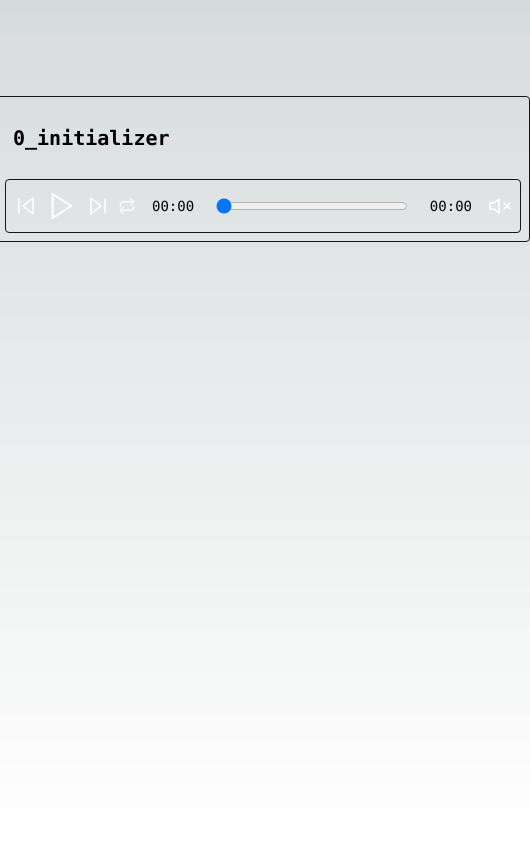
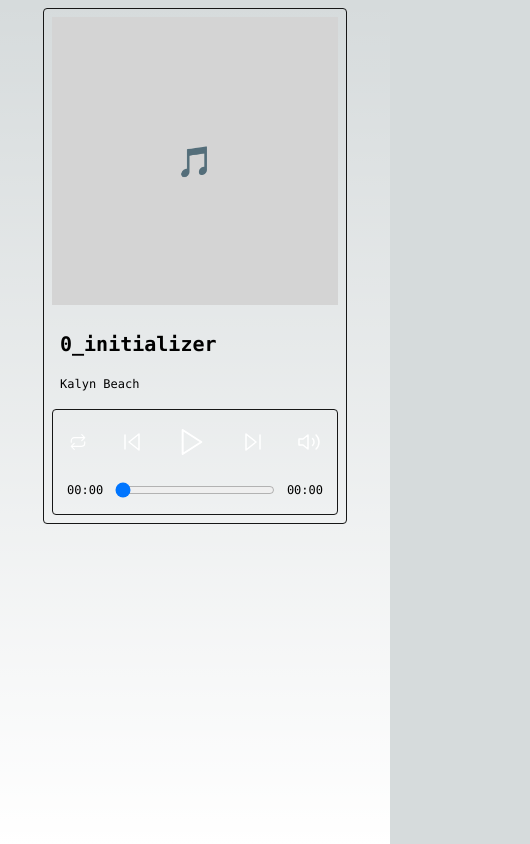
Before and after one commit to kalynbeach/wave-player-demo, a Next.js app: page / in a window 390 px wide. Shown: the whole page, 530 px wide, since content can reach past the window. Built offline with nearby package versions, Linux system fonts and the light colour scheme; no server answers.

Commit message:
work on mobile and desktop styles

```diff
--- a/src/app/(wave-player)/Controls.tsx
+++ b/src/app/(wave-player)/Controls.tsx
@@ -94,7 +94,17 @@ export default function Controls({
   return (
     <div className='controls p-2 flex flex-row gap-2 justify-between border border-neutral-900 rounded'>
       {/* Playback Controls */}
-      <div className='flex flex-row gap-2 justify-between items-center'>
+      <div className='w-full flex flex-col md:flex-row gap-2 md:gap-4 justify-between items-center'>
+        {/* Playback Buttons */}
+        <div className='w-full p-2 md:p-0 flex flex-row gap-2 justify-between items-center'>
+          {/* Loop */}
+          <button onClick={() => toggleLoop()} className=''>
+            {
+              isLooping ?
+              <svg xmlns="http://www.w3.org/2000/svg" width="18" height="18" viewBox="0 0 24 24" fill="none" stroke="#ffffff" strokeWidth="1.5" strokeLinecap="round" strokeLinejoin="round"><path d="M17 2.1l4 4-4 4"/><path d="M3 12.2v-2a4 4 0 0 1 4-4h12.8M7 21.9l-4-4 4-4"/><path d="M21 11.8v2a4 4 0 0 1-4 4H4.2"/></svg> :
+              <svg xmlns="http://www.w3.org/2000/svg" width="18" height="18" viewBox="0 0 24 24" fill="none" stroke="#262626" strokeWidth="1.5" strokeLinecap="round" strokeLinejoin="round"><path d="M17 2.1l4 4-4 4"/><path d="M3 12.2v-2a4 4 0 0 1 4-4h12.8M7 21.9l-4-4 4-4"/><path d="M21 11.8v2a4 4 0 0 1-4 4H4.2"/></svg>
+            }
+          </button>
           {/* Previous */}
           <button onClick={() => handlePrevious()} className=''>
             <svg xmlns="http://www.w3.org/2000/svg" width="24" height="24" viewBox="0 0 24 24" fill="none" stroke="#ffffff" strokeWidth="1.5" strokeLinecap="round" strokeLinejoin="round"><polygon points="19 20 9 12 19 4 19 20"></polygon><line x1="5" y1="19" x2="5" y2="5"></line></svg>
@@ -111,14 +121,15 @@ export default function Controls({
           <button onClick={() => handleNext()} className=''>
             <svg xmlns="http://www.w3.org/2000/svg" width="24" height="24" viewBox="0 0 24 24" fill="none" stroke="#ffffff" strokeWidth="1.5" strokeLinecap="round" strokeLinejoin="round"><polygon points="5 4 15 12 5 20 5 4"></polygon><line x1="19" y1="5" x2="19" y2="19"></line></svg>
           </button>
-        {/* Loop */}
-        <button onClick={() => toggleLoop()} className=''>
+          {/* Mute */}
+          <button onClick={() => setIsMuted(!isMuted)} className='justify-self-end'>
             {
-            isLooping ?
-            <svg xmlns="http://www.w3.org/2000/svg" width="18" height="18" viewBox="0 0 24 24" fill="none" stroke="#ffffff" strokeWidth="1.5" strokeLinecap="round" strokeLinejoin="round"><path d="M17 2.1l4 4-4 4"/><path d="M3 12.2v-2a4 4 0 0 1 4-4h12.8M7 21.9l-4-4 4-4"/><path d="M21 11.8v2a4 4 0 0 1-4 4H4.2"/></svg> :
-            <svg xmlns="http://www.w3.org/2000/svg" width="18" height="18" viewBox="0 0 24 24" fill="none" stroke="#262626" strokeWidth="1.5" strokeLinecap="round" strokeLinejoin="round"><path d="M17 2.1l4 4-4 4"/><path d="M3 12.2v-2a4 4 0 0 1 4-4h12.8M7 21.9l-4-4 4-4"/><path d="M21 11.8v2a4 4 0 0 1-4 4H4.2"/></svg>
+              isMuted ?
+              <svg xmlns="http://www.w3.org/2000/svg" width="24" height="24" viewBox="0 0 24 24" fill="none" stroke="#ffffff" strokeWidth="1.5" strokeLinecap="round" strokeLinejoin="round"><path d="M11 5L6 9H2v6h4l5 4zM22 9l-6 6M16 9l6 6"/></svg> :
+              <svg xmlns="http://www.w3.org/2000/svg" width="24" height="24" viewBox="0 0 24 24" fill="none" stroke="#ffffff" strokeWidth="1.5" strokeLinecap="round" strokeLinejoin="round"><polygon points="11 5 6 9 2 9 2 15 6 15 11 19 11 5"></polygon><path d="M19.07 4.93a10 10 0 0 1 0 14.14M15.54 8.46a5 5 0 0 1 0 7.07"></path></svg>
             }
           </button>
+        </div>
         <ProgressBar
           {...{
             audioRef,
@@ -130,7 +141,7 @@ export default function Controls({
       </div>
 
       {/* Volume Controls */}
-      <div className='flex flex-row gap-2 justify-between items-center'>
+      {/* <div className='flex flex-row gap-2 justify-between items-center'> */}
         {/* Slider */}
         {/* <input
           type='range'
@@ -141,14 +152,14 @@ export default function Controls({
           className={`w-16 bg-gradient-to-r from-green-500 from-${volume}%`}
         /> */}
         {/* Mute */}
-        <button onClick={() => setIsMuted(!isMuted)} className=''>
+        {/* <button onClick={() => setIsMuted(!isMuted)} className=''>
           {
             isMuted ?
-            <svg xmlns="http://www.w3.org/2000/svg" width="24" height="24" viewBox="0 0 24 24" fill="none" stroke="#ffffff" strokeWidth="1.5" strokeLinecap="round" strokeLinejoin="round"><polygon points="11 5 6 9 2 9 2 15 6 15 11 19 11 5"></polygon><path d="M19.07 4.93a10 10 0 0 1 0 14.14M15.54 8.46a5 5 0 0 1 0 7.07"></path></svg> :
-            <svg xmlns="http://www.w3.org/2000/svg" width="24" height="24" viewBox="0 0 24 24" fill="none" stroke="#ffffff" strokeWidth="1.5" strokeLinecap="round" strokeLinejoin="round"><path d="M11 5L6 9H2v6h4l5 4zM22 9l-6 6M16 9l6 6"/></svg>
+            <svg xmlns="http://www.w3.org/2000/svg" width="24" height="24" viewBox="0 0 24 24" fill="none" stroke="#ffffff" strokeWidth="1.5" strokeLinecap="round" strokeLinejoin="round"><path d="M11 5L6 9H2v6h4l5 4zM22 9l-6 6M16 9l6 6"/></svg> :
+            <svg xmlns="http://www.w3.org/2000/svg" width="24" height="24" viewBox="0 0 24 24" fill="none" stroke="#ffffff" strokeWidth="1.5" strokeLinecap="round" strokeLinejoin="round"><polygon points="11 5 6 9 2 9 2 15 6 15 11 19 11 5"></polygon><path d="M19.07 4.93a10 10 0 0 1 0 14.14M15.54 8.46a5 5 0 0 1 0 7.07"></path></svg>
           }
-        </button>
-      </div>
+        </button> */}
+      {/* </div> */}
     </div>
   )
 }
--- a/src/app/(wave-player)/ProgressBar.tsx
+++ b/src/app/(wave-player)/ProgressBar.tsx
@@ -28,16 +28,16 @@ export default function ProgressBar({
   }
 
   return (
-    <div className='progress-bar p-2 flex flex-row gap-2 justify-between items-center'>
-      <span className='w-14 font-mono text-sm'>{formatTime(timeProgress)}</span>
+    <div className='progress-bar p-2 md:p-0 flex flex-row gap-2 justify-between items-center'>
+      <span className='w-10 md:w-12 text-xs md:text-sm font-mono'>{formatTime(timeProgress)}</span>
       <input
         type='range'
         ref={progressBarRef}
         defaultValue={0}
         onChange={handleProgressChange}
-        className='w-48'
+        className='w-40 md:w-48'
       />
-      <span className='w-14 font-mono text-sm text-right'>{formatTime(duration)}</span>
+      <span className='w-10 md:w-12 text-xs md:text-sm font-mono text-right'>{formatTime(duration)}</span>
     </div>
   )
 }
--- a/src/app/(wave-player)/TrackImage.tsx
+++ b/src/app/(wave-player)/TrackImage.tsx
@@ -7,8 +7,8 @@ type Props = {
 
 export default function TrackImage({ track }: Props) {
   return (
-    <div className='track-image'>
-      <div className='w-32 h-[128px] bg-neutral-900 rounded'>
+    <div className='track-image flex justify-center items-center'>
+      <div className='w-72 h-72 md:w-32 md:h-32 bg-neutral-900 rounded'>
         {
           track.image ? (
             <Image
--- a/src/app/(wave-player)/TrackInfo.tsx
+++ b/src/app/(wave-player)/TrackInfo.tsx
@@ -7,9 +7,9 @@ type Props = {
 export default function TrackInfo({ track }: Props) {
   return (
     <div className='track-info p-2 flex-grow'>
-      <div className='w-full h-full flex flex-col justify-evenly'>
+      <div className='w-full min-h-[5rem] md:min-h-fit flex flex-col gap-2 justify-evenly'>
         <span className='font-mono font-bold text-xl'>{track.title}</span>
-        {/* <span className='font-mono text-xs'>{track.artist}</span> */}
+        <span className='font-mono text-xs'>{track.artist}</span>
         {/* TODO: Add `track.album` and any other track info */}
       </div>
     </div>
--- a/src/app/(wave-player)/WavePlayer.tsx
+++ b/src/app/(wave-player)/WavePlayer.tsx
@@ -48,7 +48,7 @@ export default function WavePlayer() {
   }, [audioInitialized, currentTrack])
 
   return (
-    <div className='wave-player p-2 flex flex-row gap-2 border border-neutral-900 rounded'>
+    <div className='wave-player p-2 max-w-xs md:max-w-3xl'>
       <audio
         src={currentTrack.src}
         ref={audioRef}
@@ -57,10 +57,11 @@ export default function WavePlayer() {
         loop={isLooping}
         defaultValue={currentTrack.src}
       />
+      <div className='wave-player-inner p-2 flex flex-col md:flex-row gap-2 border border-neutral-900 rounded'>
         <TrackImage
           track={currentTrack}
         />
-      <div className='flex flex-col gap-2 justify-between'>
+        <div className='flex flex-col md:gap-2 justify-between'>
           <TrackInfo
             track={currentTrack}
           />
@@ -82,5 +83,6 @@ export default function WavePlayer() {
           />
         </div>
       </div>
+    </div>
   )
 }
--- a/src/app/page.tsx
+++ b/src/app/page.tsx
@@ -2,7 +2,7 @@ import WavePlayer from './(wave-player)/WavePlayer'
 
 export default function Home() {
   return (
-    <main className='flex min-h-screen flex-col items-center justify-between p-24'>
+    <main className='w-full min-h-screen md:p-24 flex flex-col items-center justify-between'>
       <div className='flex flex-col items-center justify-center'>
         <WavePlayer />
       </div>
```
Lines whose indentation alone changed are shown as unchanged.
